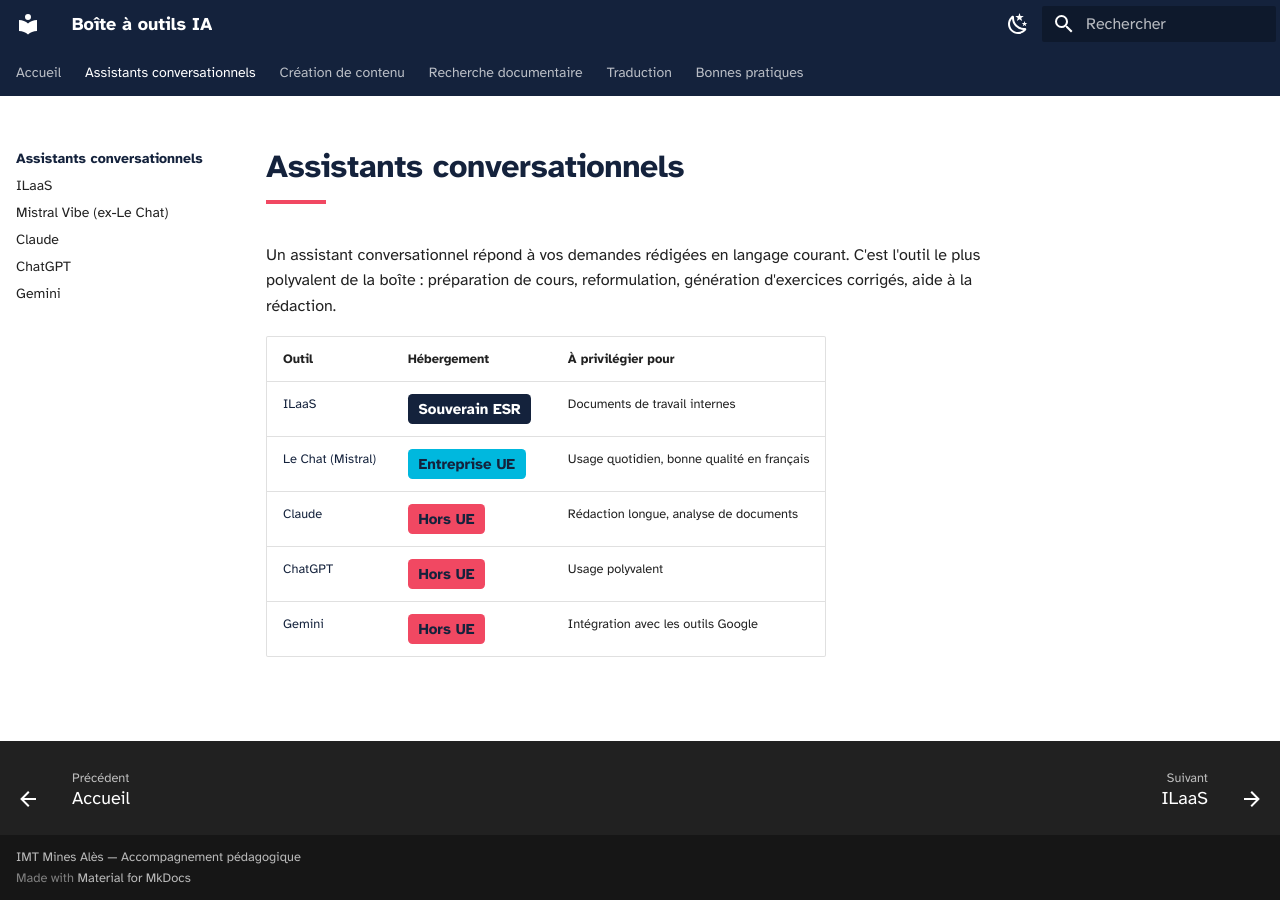
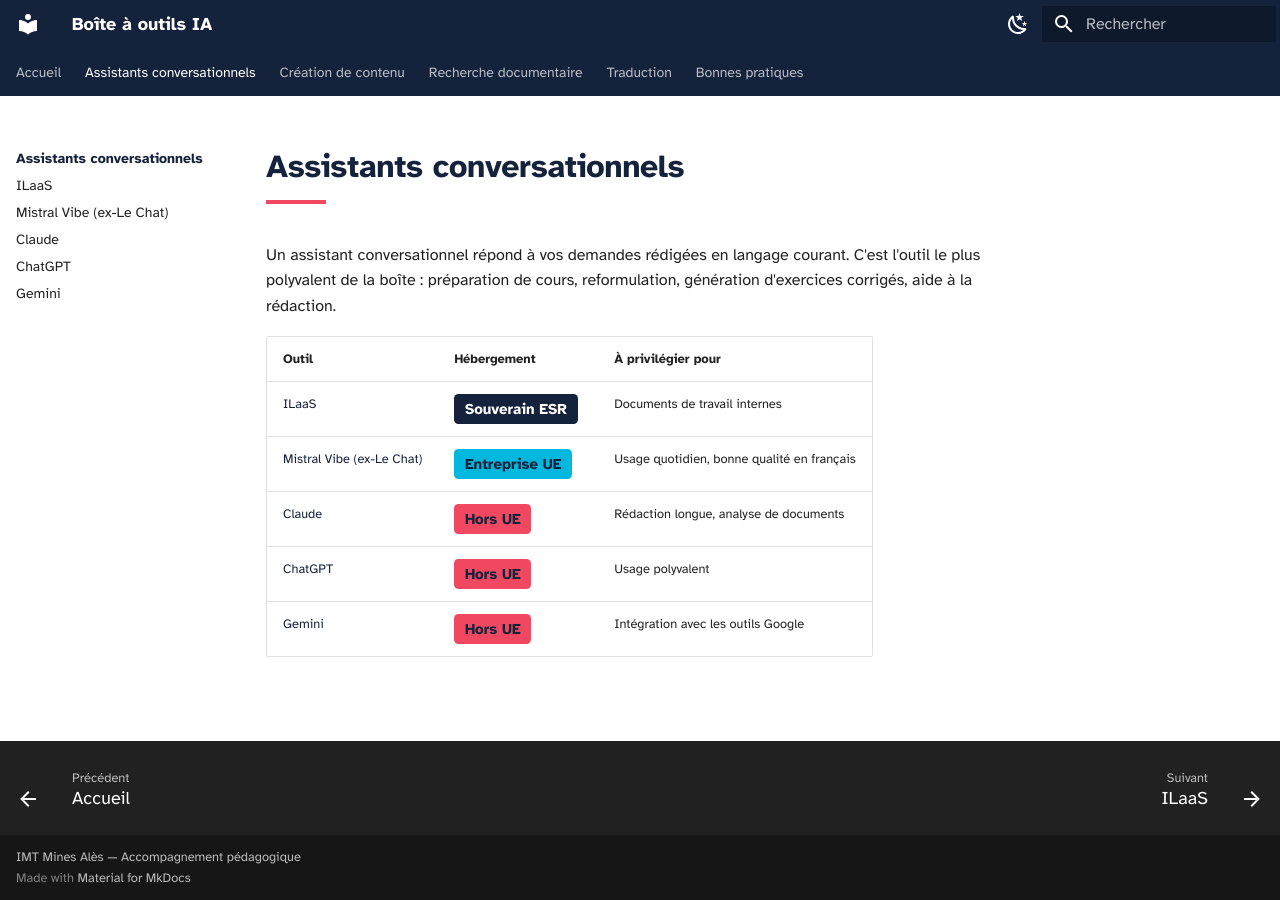
Before and after one commit to Celine-ferrier/Boite-outils-IA, an MkDocs documentation site: the page built from docs/assistants/index.md, in a window 1280 px wide. Built offline with MkDocs 1.6.1 and Material for MkDocs 9.7.7, drawn with Linux system fonts in a browser that asks for light colours.

Commit message:
Rename 'Le Chat' to 'Mistral Vibe'

```diff
--- a/docs/assistants/index.md
+++ b/docs/assistants/index.md
@@ -5,7 +5,7 @@ Un assistant conversationnel répond à vos demandes rédigées en langage coura
 | Outil | Hébergement | À privilégier pour |
 |---|---|---|
 | [ILaaS](ilaas.md) | <span class="badge badge-souverain">Souverain ESR</span> | Documents de travail internes |
-| [Le Chat (Mistral)](le-chat.md) | <span class="badge badge-ue">Entreprise UE</span> | Usage quotidien, bonne qualité en français |
+| [Mistral Vibe (ex-Le Chat)](le-chat.md) | <span class="badge badge-ue">Entreprise UE</span> | Usage quotidien, bonne qualité en français |
 | [Claude](claude.md) | <span class="badge badge-hors-ue">Hors UE</span> | Rédaction longue, analyse de documents |
 | [ChatGPT](chatgpt.md) | <span class="badge badge-hors-ue">Hors UE</span> | Usage polyvalent |
 | [Gemini](gemini.md) | <span class="badge badge-hors-ue">Hors UE</span> | Intégration avec les outils Google |
```
